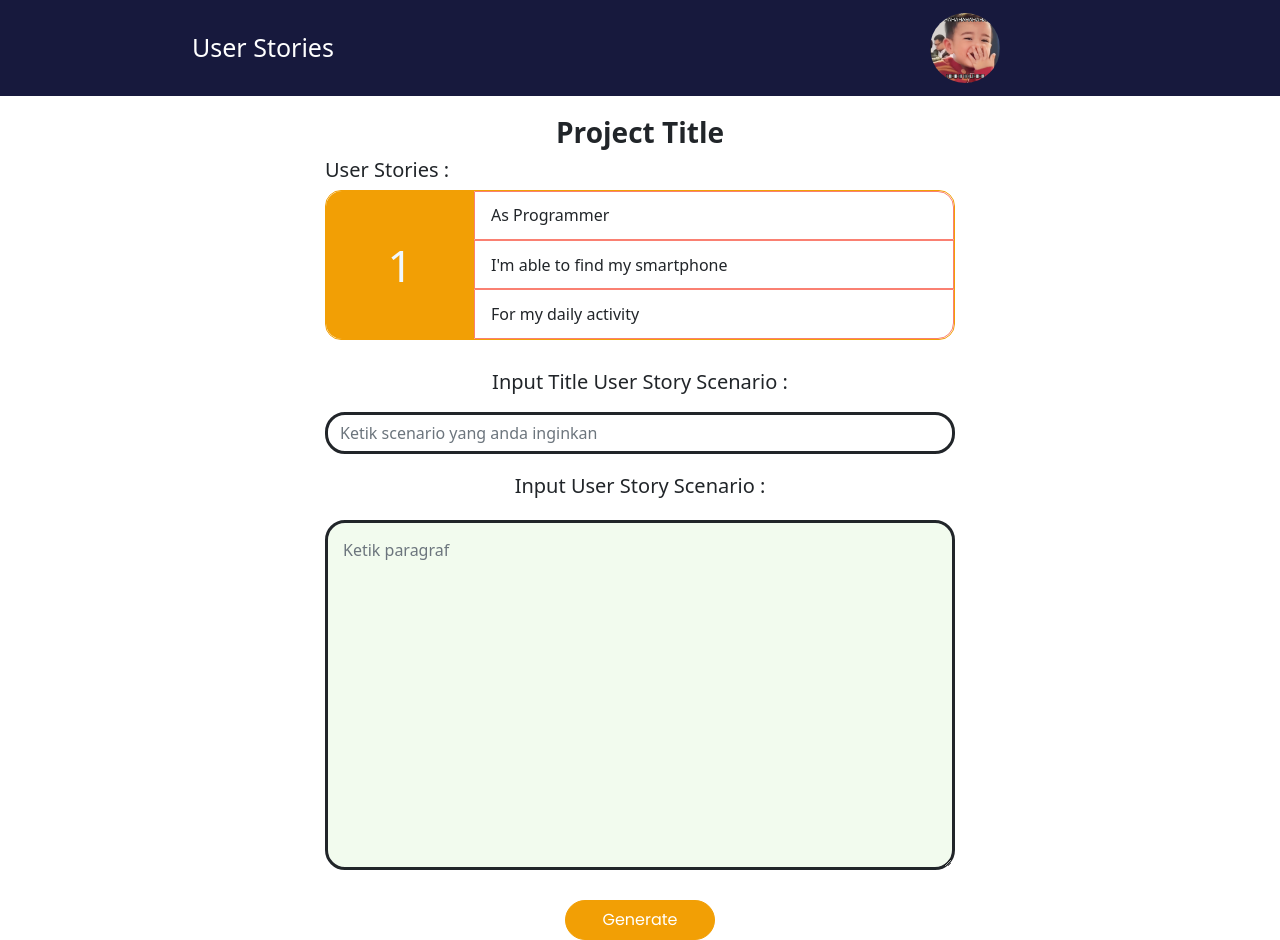
After one commit to AgileRE-2023/USGenerator, a Django app: template usg/client/templates/output-user-scenario/input_scenario.html in a window 1280 px wide. The commit adds this page. Run offline with Django 4.2, Linux system fonts and the light colour scheme; the template is opened without the code that fills it, so the values that code supplies are empty; some libraries are stand-ins or nearby versions.

Commit message:
fixing page input_output scena

```diff
--- a/usg/client/static/client/user-scenario.css
+++ b/usg/client/static/client/user-scenario.css
@@ -239,3 +239,10 @@ header a {
   margin-top: 20px;
   margin-bottom: 2px;
 }
+
+#ScenarioTitle {
+  margin-top: 1rem;
+  border-radius: 20px;
+  width: 100%;
+  border: solid !important;
+}
--- a/usg/client/templates/input-user/output.html
+++ b/usg/client/templates/input-user/output.html
@@ -35,7 +35,7 @@
     <h3>User Stories :</h3>
     {% for data in valueOutput%}
     <div class="container-user-story">
-      <a class="numof-container" href="{% url 'client:output-scenario' %}">{{ forloop.counter }}</a>
+      <a class="numof-container" href="{% url 'client:input-scenario' %}">{{ forloop.counter }}</a>
       <div class="as-can-for">
         <div class="grid-as-can-for-1">
           <p>{{ data.who|join:", " }}</p>
--- /dev/null
+++ b/usg/client/templates/output-user-scenario/input_scenario.html
@@ -0,0 +1,81 @@
+{% extends "base.html" %} {% load static %} {% block style %}
+<link rel="stylesheet" href="{% static 'client/user-scenario.css' %}" />
+
+{% endblock %} {% block title %} Input User {% endblock %} {% block content %}
+<div class="Gui-user">
+  <h1 class="Teks-judul">Project Title</h1>
+  <div class="output-user-story">
+    <h5>User Stories :</h5>
+    <div class="container-user-story">
+      <a class="numof-container" href="{% url 'client:output-scenario' %}">1</a>
+
+      <div class="as-can-for">
+        <div class="grid-as-can-for-1"><p>As Programmer</p></div>
+        <div class="grid-as-can-for"><p>I'm able to find my smartphone</p></div>
+        <div class="grid-as-can-for-2"><p>For my daily activity</p></div>
+      </div>
+    </div>
+
+    <div class="form">
+      <div class="input-scenario"><h5>Input Title User Story Scenario :</h5></div>
+      <input
+        type="text"
+        class="form-control"
+        id="ScenarioTitle"
+        name="ScenarioTitle"
+        placeholder="Ketik scenario yang anda inginkan"
+      />
+      <div class="input-scenario"><h5>Input User Story Scenario :</h5></div>
+      <div class="form-paragraf">
+        <textarea
+          type="text"
+          class="form-control"
+          id="inputParagraf"
+          placeholder="Ketik paragraf"
+        ></textarea>
+      </div>
+      <div class="submit-button">
+        <button class="btn-submit-button" type="button" onclick="OutputUser()">
+          <a href="#"> Generate </a>
+        </button>
+      </div>
+    </div>
+
+    <!-- <div class="scenario-content" id="scenario-container">
+      <div class="scenario">
+        <h5>User Story Scenario :</h5>
+        <div class="container-scenario">
+          <div class="type-scenario"><p>GIVEN</p></div>
+          <div class="desc-scenario"><p>I'm a software engineer</p></div>
+        </div>
+        <div class="container-scenario">
+          <div class="type-scenario"><p>AND</p></div>
+          <div class="desc-scenario"><p>I'm a data scientist</p></div>
+        </div>
+        <div class="container-scenario">
+          <div class="type-scenario">WHEN</div>
+          <div class="desc-scenario"><p>I withdraw from this app</p></div>
+        </div>
+        <div class="container-scenario">
+          <div class="type-scenario"><p>THEN</p></div>
+          <div class="desc-scenario"><p>My bank account increase</p></div>
+        </div>
+        <div class="container-scenario">
+          <div class="type-scenario"><p>AND</p></div>
+          <div class="desc-scenario"><p>My wallet in this app decrease</p></div>
+        </div>
+      </div>
+    </div> -->
+  </div>
+</div>
+{% endblock %} {% block script %}
+<script>
+  const userStoryContainer = document.getElementById("scenario-container");
+  const generateButton = document.querySelector(".btn-submit-button");
+
+  generateButton.addEventListener("click", () => {
+    userStoryContainer.classList.toggle("hidden");
+  });
+</script>
+
+{% endblock %}
--- a/usg/client/urls.py
+++ b/usg/client/urls.py
@@ -10,6 +10,7 @@ urlpatterns = [
     path("dashboard/", views.dashboardClient, name="dashboardClient"),
     path("dashboard-non", views.dashboardClientNone, name="dashboard-client-non"),
 
+    path("input-scenario", views.inputScenario, name="input-scenario"),
     path("output-scenario", views.outputScenario, name="output-scenario"),
     path("detail-history/<str:id>", views.detailHistory, name="detail-history"),
     path('base', views.base, name='base'),
```
Also changed, not shown: usg/client/views.py (+55 -6 lines).
